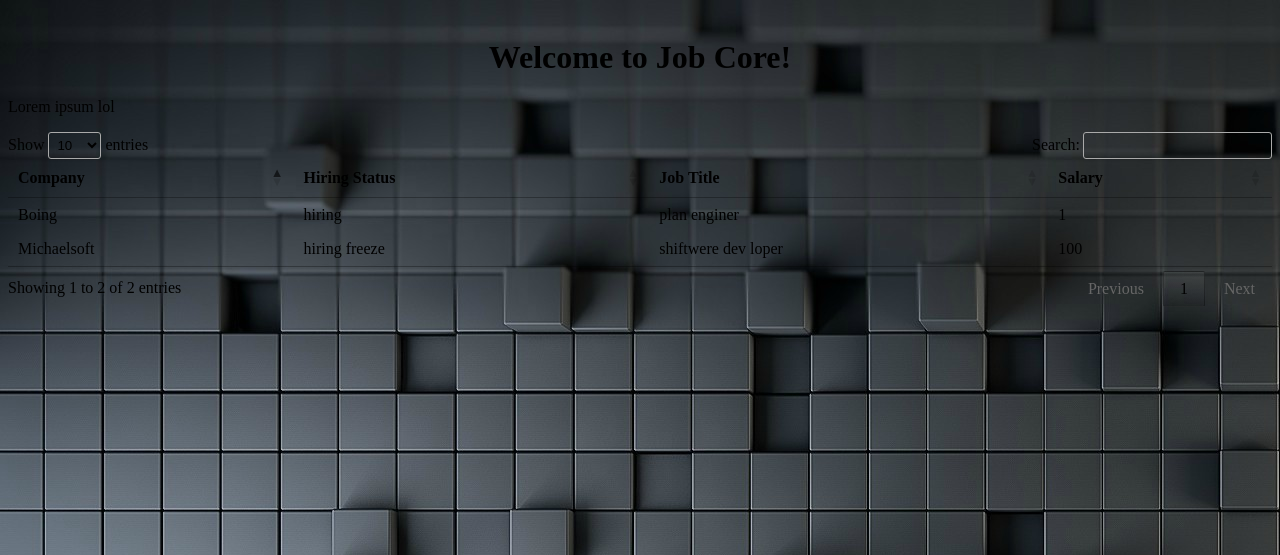
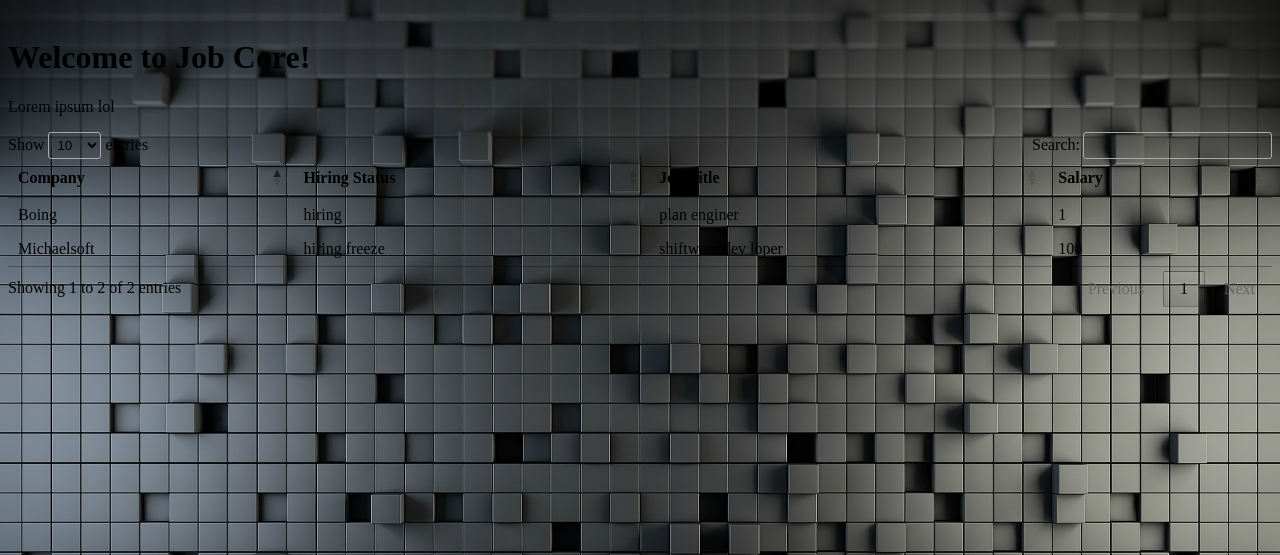
Before and after one commit to hackbois-2020/jobcore, a Flask app: page / in a window 1280 px wide. Shown: the top 555 px of the page. Run offline with Flask 2, Linux system fonts and the light colour scheme; some libraries are stand-ins or nearby versions.

Commit message:
working on background sorry for all the pushes hehe

```diff
--- a/templates/index.html
+++ b/templates/index.html
@@ -1,10 +1,13 @@
 <!DOCTYPE html>
 <html lang="en">
 	<style>
-		h1 {text-align: center;}
+		h1 {text-align: center:}
+	</style>
+	<style>
 		body{
 			background-image: url('VKTPd2M.jpeg');
 			background-repeat: no-repeat;
+			background-size: cover;
 		}
 	</style>
 	<head>
```
